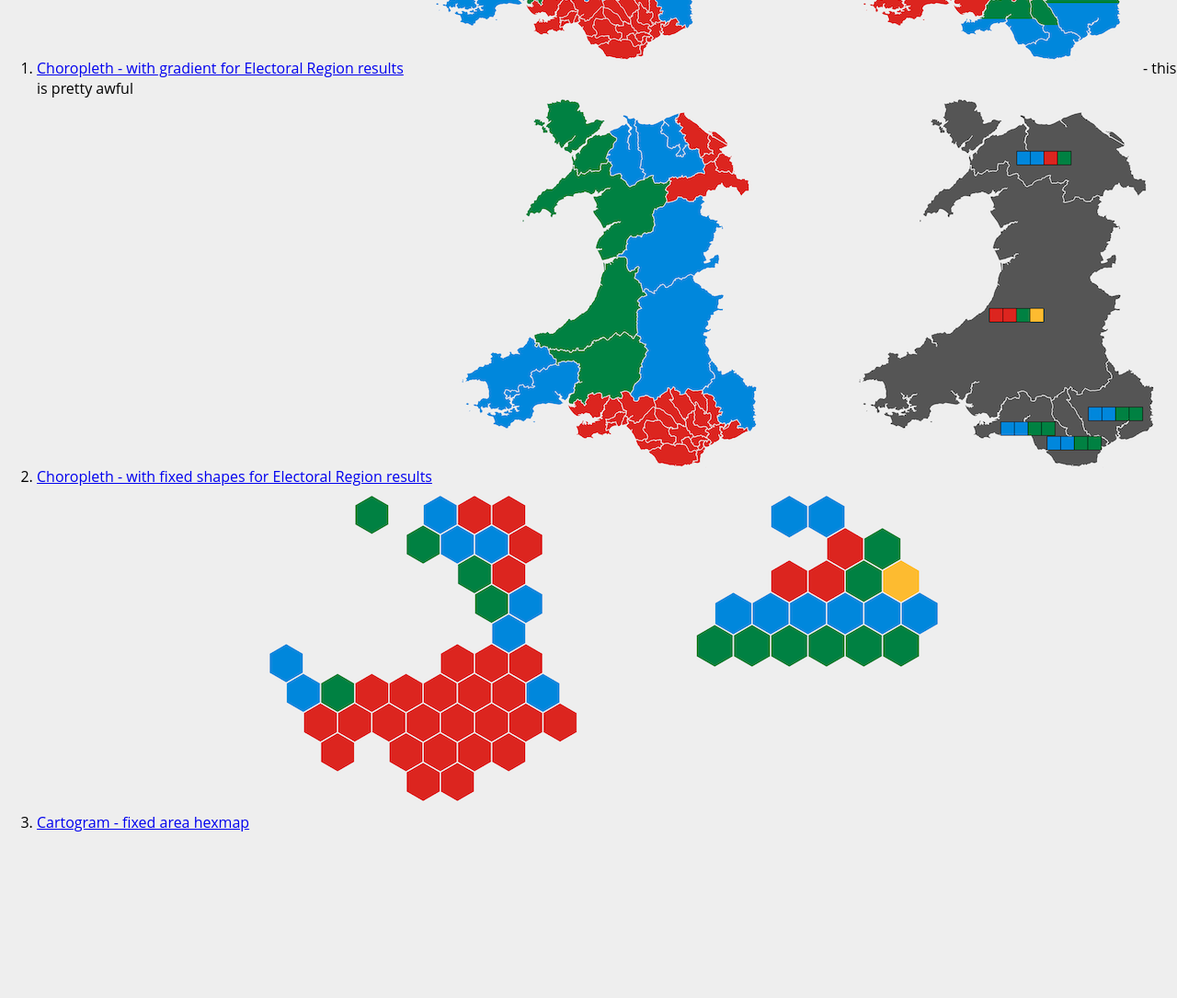
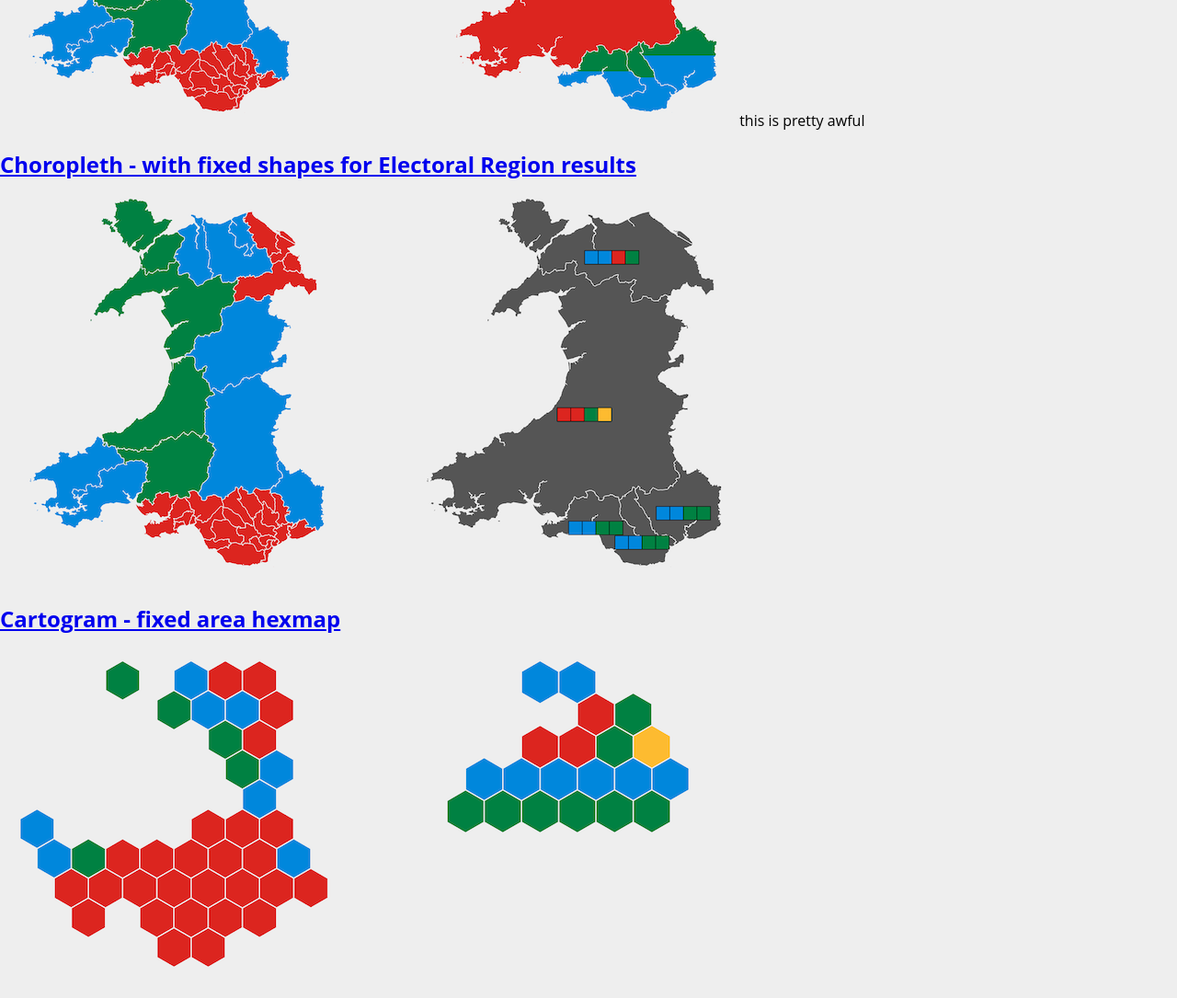
Before and after one commit to martinjc/wales-senedd-2021, a plain HTML site: page index.html in a window 1280 px wide. Shown: the part 420-1505 px from the top of the page at 92% size. Before the commit the page ends 1325 px from the top, so only its background shows below. Drawn offline with Linux system fonts and the light colour scheme.

Commit message:
new landing page

```diff
--- a/index.html
+++ b/index.html
@@ -26,10 +26,15 @@
     <h1>Some example Election Results maps from the 2021 Wales Senedd Election</h1>
     <p>These are examples of what *can* be done, not necessarily what *should* be done!</p>
 
-    <ol>
-        <li><a href="choro-1.html">Choropleth - with gradient for Electoral Region results<img src="img/choro-grad.png" alt=""></a> - this is pretty awful</li>
-        <li><a href="choro-2.html">Choropleth - with fixed shapes for Electoral Region results<img src="img/choro-rect.png" alt=""></a></li>
-        <li><a href="hex.html">Cartogram - fixed area hexmap<img src="img/hexmap.png" alt=""></a></li>
-    </ol>
+<h2><a href="choro-1.html">Choropleth - with gradient for Electoral Region results</a></h2>
+<p><a href="choro-1.html"><img src="img/choro-grad.png" alt=""></a>
+this is pretty awful</p>
+
+<h2><a href="choro-2.html">Choropleth - with fixed shapes for Electoral Region results</a></h2>
+<a href="choro-2.html"><img src="img/choro-rect.png" alt=""></a>
+
+<h2><a href="hex.html">Cartogram - fixed area hexmap</a></h2>
+<a href="hex.html"><img src="img/hexmap.png" alt=""></a>
+
 </body>
 </html>
```
